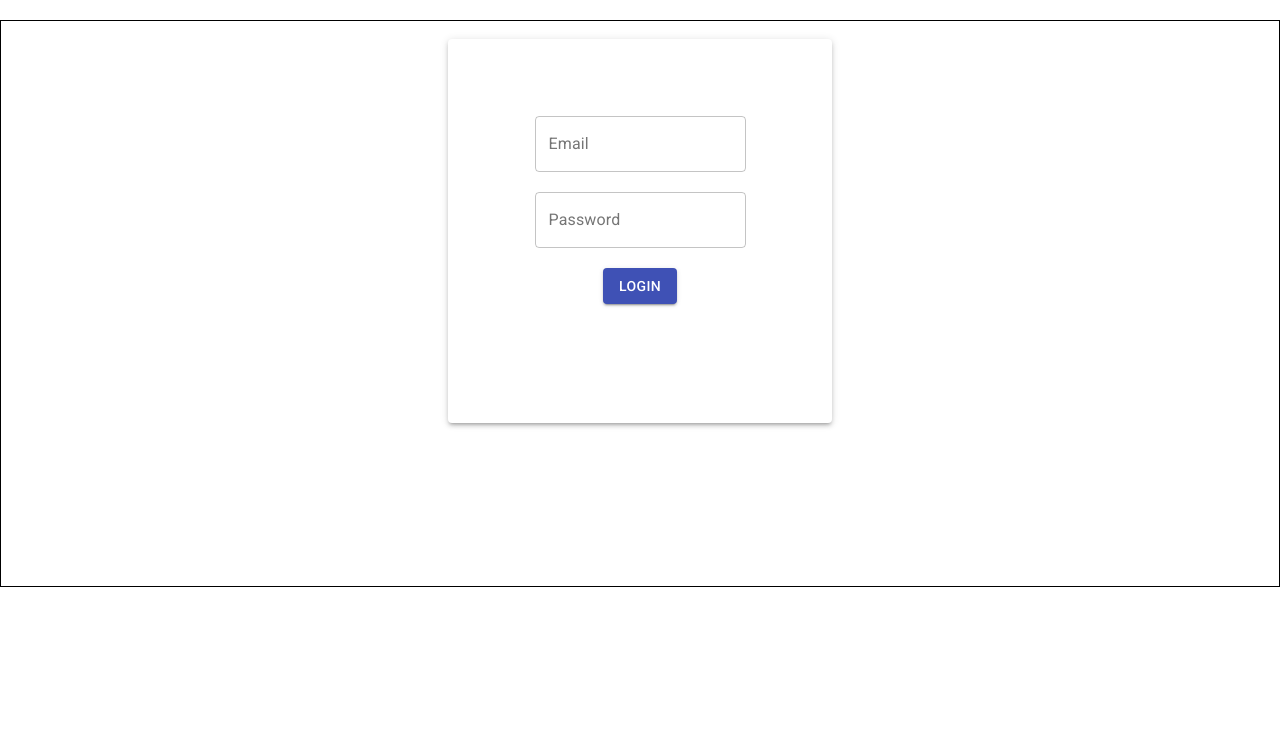
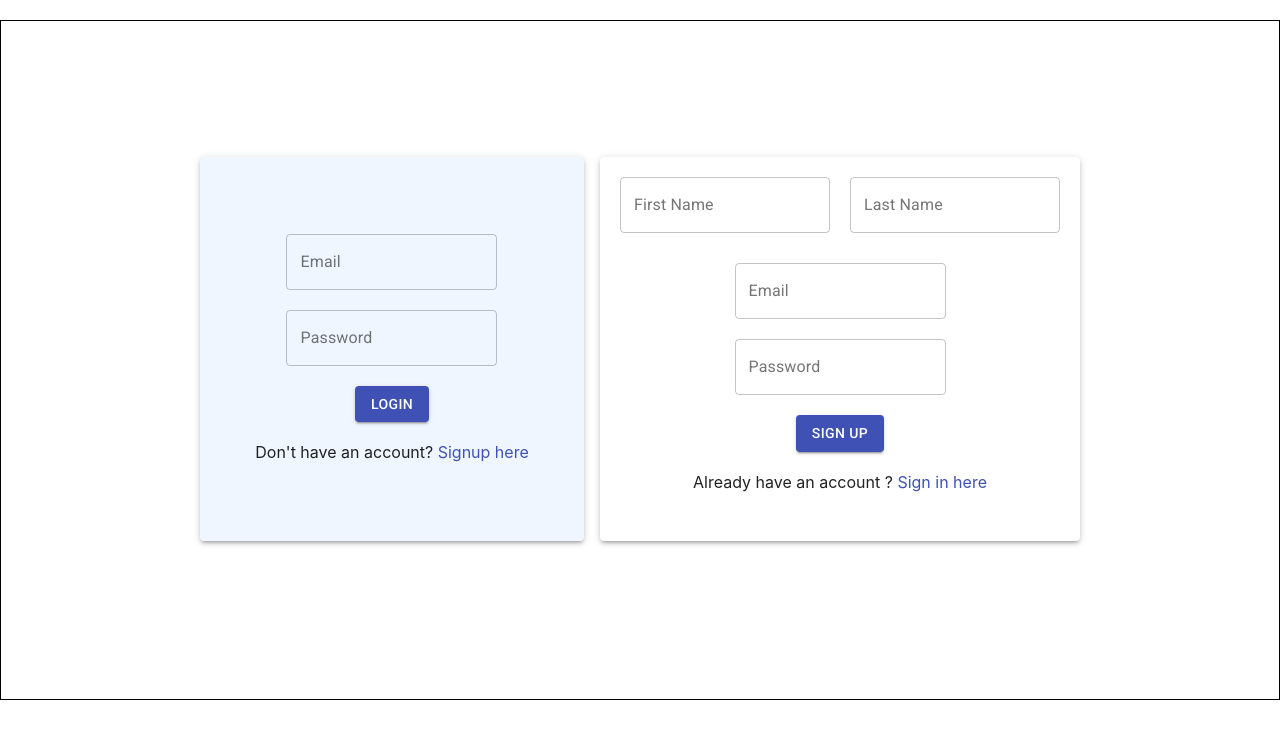
Before and after one commit to shkhaider2015/Bootcamp_class_9th_materialUI_charjs, a React (Create React App) app: page / in a window 1280 px wide. Shown: the top 738 px of the page. Built offline with nearby package versions, Linux system fonts and the light colour scheme.

Commit message:
signup ready

```diff
--- a/src/App.js
+++ b/src/App.js
@@ -3,7 +3,7 @@ import './App.css';
 import Login from './login.js'
 import { makeStyles } from '@material-ui/core';
 import Container from '@material-ui/core/Container'
-
+import Signup from "./signup";
 const useStyle = makeStyles(
   (theme) =>
   (
@@ -18,9 +18,16 @@ const useStyle = makeStyles(
           // marginLeft : 'auto',
         }
       },
+      container : {
+        border : '1px solid',
+        display : 'flex',
+        justifyContent : 'center',
+        padding : '10%',
+        height : '180mm',
+      },
       login : {
         display : 'inline-block',
-        marginTop : '200%'
+        flex : '30',
       }
 
     }
@@ -32,8 +39,13 @@ function App() {
   return (
     <div className={classes.root}>
       <br />
-      <Container maxWidth='lg' style={{ border : '1px solid',display : 'flex', justifyContent : 'center', padding : '10px', height : '150mm'}}>
+      <Container maxWidth='lg' className={classes.container} >
       <Login className={classes.login} />
+      <br/>
+      <br/>
+      <br/>
+      <br/>
+      <Signup />
       </Container>
     </div>
   );
--- a/src/login.js
+++ b/src/login.js
@@ -3,6 +3,7 @@ import TextField from '@material-ui/core/TextField'
 import Paper from "@material-ui/core/Paper";
 import Button from "@material-ui/core/Button";
 import { makeStyles } from "@material-ui/core/styles";
+import Link from "@material-ui/core/Link";
 
 const useStyle = makeStyles(
     (theme) => (
@@ -20,7 +21,8 @@ const useStyle = makeStyles(
             form : {
                 marginTop : '20%',
                 // marginLeft : '20%'
-                display : 'inline-block'
+                display : 'inline-block',
+
             }
         }
     )
@@ -33,6 +35,7 @@ function Login() {
             <Paper
             variant="elevation"
             elevation={3}
+            style={{backgroundColor : '#f0f6ff',}}
             >
                 <form className={classes.form} noValidate autoComplete="off"  >
                     <div><TextField
@@ -49,7 +52,11 @@ function Login() {
                         variant="contained"
                         type="submit"
                         color="primary" >
-                        Login</Button>
+                        Login</Button><br /><br />
+
+                    <div>
+                    Don't have an account? <Link href="#">Signup here</Link>
+                    </div>
 
                 </form>
             </Paper>
--- /dev/null
+++ b/src/signup.js
@@ -0,0 +1,96 @@
+import React from 'react'
+import Paper from "@material-ui/core/Paper";
+import TextField from "@material-ui/core/TextField";
+import Button from "@material-ui/core/Button";
+import Link from "@material-ui/core/Link";
+import { makeStyles } from '@material-ui/core';
+
+const useStyle = makeStyles(
+    (theme) => (
+        {
+            paper : {
+                height : theme.spacing(48),
+                width : theme.spacing(60),
+                margin : theme.spacing(1),
+                padding : theme.spacing(0),
+                display : 'flex',
+                textAlign : 'center'
+
+            },
+            form : {
+                display : 'inline-block',
+                padding : '10px'
+            },
+            names : {
+                display : 'flex'
+            },
+        }
+    )
+)
+
+function Signup() {
+
+    const classes = useStyle()
+
+    return (
+        <Paper
+            variant="elevation"
+            elevation={3}
+            className = {classes.paper}
+        >
+
+            <form
+                noValidate
+                autoComplete="off"
+                className = {classes.form}
+            >
+                <div
+                className = { classes.names}
+                >
+                    <div style={{margin : "10px"}} >
+                    <TextField
+                        variant="outlined"
+                        type="text"
+                        label="First Name"
+                    />
+                    </div>
+                    <div style={{margin : "10px"}} >
+                    <TextField
+                        variant="outlined"
+                        type="text"
+                        label="Last Name"
+                    />
+                    </div>
+                </div> <br />
+                <div>
+                <TextField
+                    variant="outlined"
+                    type="email"
+                    label="Email"
+                />
+                </div> <br />
+                <div>
+                <TextField
+                    variant="outlined"
+                    type="password"
+                    label="Password"
+                />
+                </div>
+                 <br />
+                <Button
+                    variant="contained"
+                    type="submit"
+                    color="primary"
+                >
+                    Sign Up
+                </Button> <br /> <br />
+
+                Already have an account ? <Link>Sign in here</Link>
+
+            </form>
+        </Paper>
+    )
+
+}
+
+export default Signup;
```
